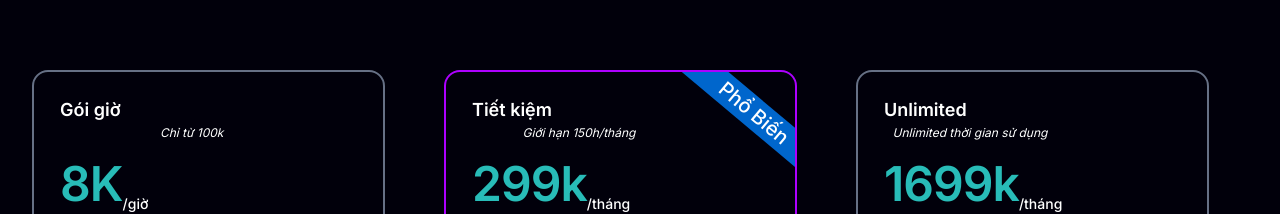
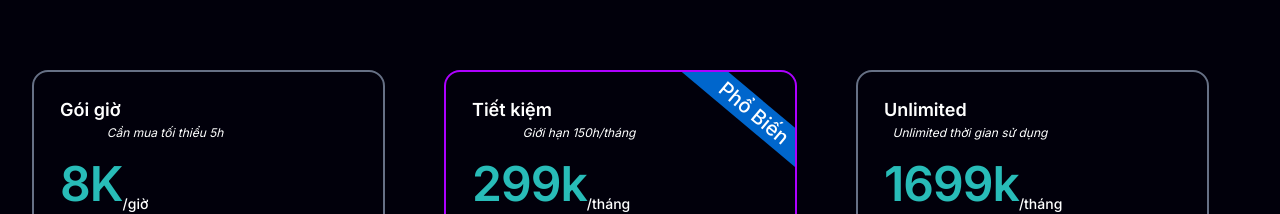
Before and after one commit to thinkonmay/lass-landing-page, a Next.js app: page / in a window 1280 px wide. Shown: the part 1800-2014 px from the top of the page. Built offline with nearby package versions, Linux system fonts and the light colour scheme.

Commit message:
fix text

```diff
--- a/src/components/products/Products.tsx
+++ b/src/components/products/Products.tsx
@@ -141,7 +141,7 @@ const Subscriptions = () => {
             id: 'hours',
             price: '8K',
             subPrice: '/giờ',
-            subName: 'Chỉ từ 100k',
+            subName: 'Cần mua tối thiểu 5h',
             isSpecial: false,
 
             specs: [
```
